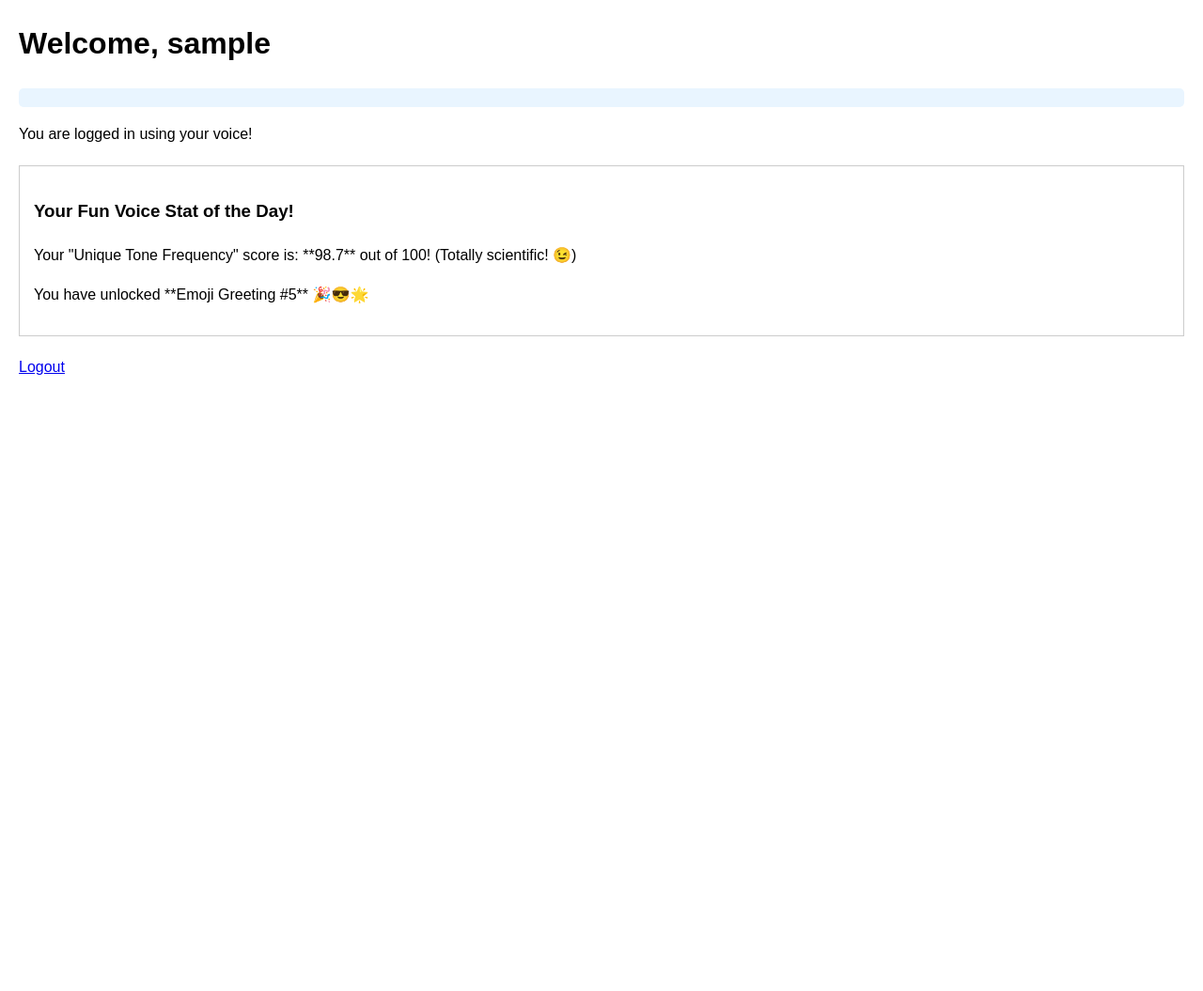
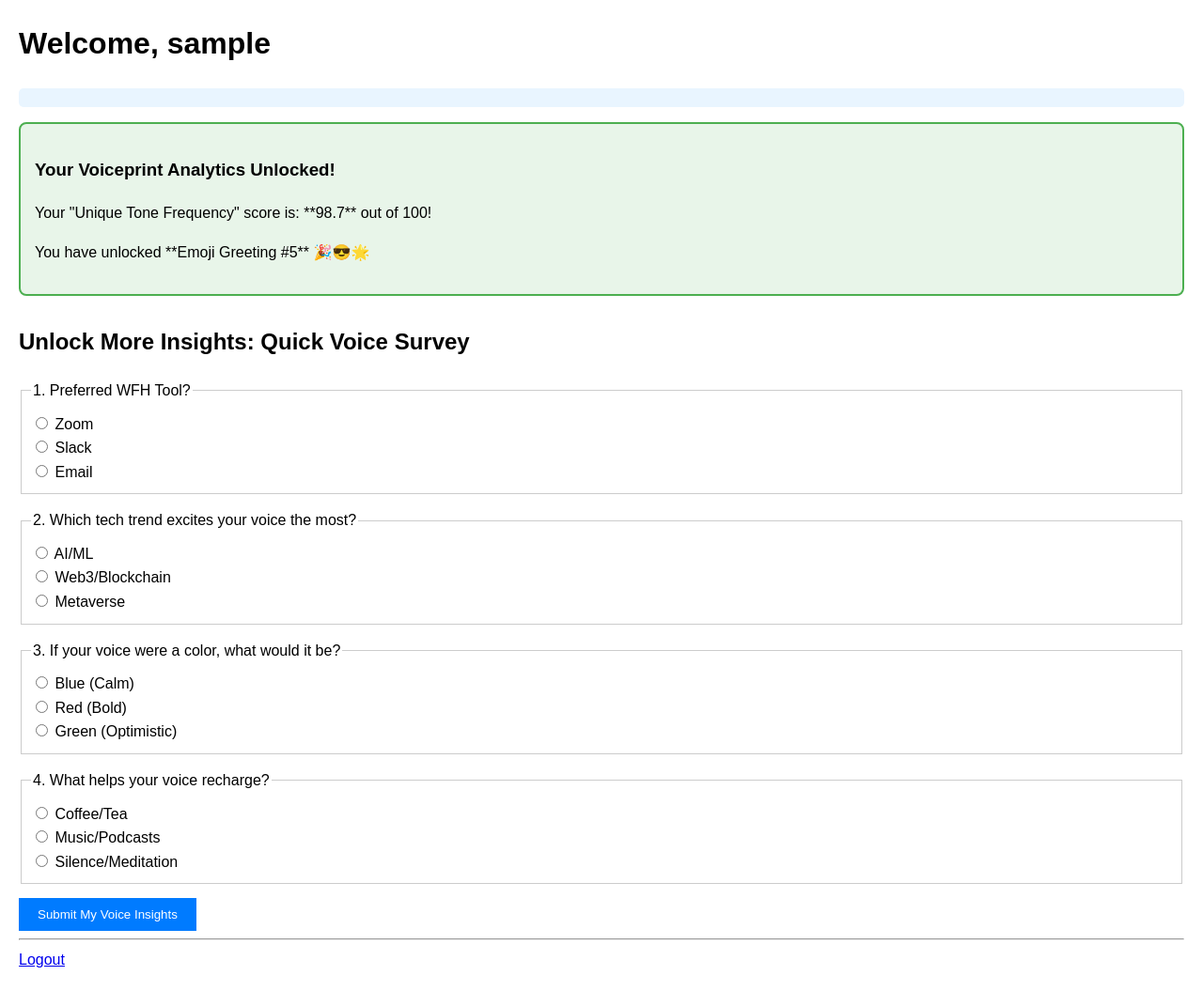
Before and after one commit to sravankumardasari23/Sayvibe, a Flask app: page /dashboard in a window 1280 px wide. Shown: the whole page at 94% size. Before the commit the page ends 399 px from the top, so only its background shows below. Run offline with Flask 3, Linux system fonts and the light colour scheme; the visitor is signed in with stand-in values (Sample User, id 1).

Commit message:
Updated dashboard.html

```diff
--- a/templates/dashboard.html
+++ b/templates/dashboard.html
@@ -3,53 +3,122 @@
 <head>
     <title>Dashboard</title>
     <link rel="stylesheet" href="{{ url_for('static', filename='style.css') }}">
+    <style>
+        .results-table {
+            width: 100%;
+            border-collapse: collapse;
+            margin-top: 20px;
+        }
+        .results-table th, .results-table td {
+            border: 1px solid #ddd;
+            padding: 10px;
+            text-align: left;
+        }
+        .results-table th {
+            background-color: #f2f2f2;
+        }
+    </style>
 </head>
 <body>
     <h1>Welcome, {{ username }}</h1>
 
-    <div id="voice-message-container">
-        <p class="flashes">{{ login_message }}</p>
-    </div>
+    <p class="flashes">{{ login_message }}</p>
 
-    <p>You are logged in using your voice!</p>
-
-    <div style="border: 1px solid #ccc; padding: 15px; margin-top: 20px;">
-        <h3>Your Fun Voice Stat of the Day!</h3>
-        <p>Your "Unique Tone Frequency" score is: **98.7** out of 100! (Totally scientific! 😉)</p>
+    <div style="border: 2px solid #4CAF50; padding: 15px; margin-bottom: 30px; border-radius: 8px; background-color: #e8f5e9;">
+        <h3>Your Voiceprint Analytics Unlocked!</h3>
+        <p>Your "Unique Tone Frequency" score is: **98.7** out of 100!</p>
         <p>You have unlocked **Emoji Greeting #5** 🎉😎🌟</p>
     </div>
 
-    <a href="{{ url_for('logout') }}" style="margin-top: 20px; display: inline-block;">Logout</a>
+    {% if not survey_complete %}
+
+        <h2>Unlock More Insights: Quick Voice Survey</h2>
+        <form method="POST" action="{{ url_for('submit_survey') }}">
+
+            <fieldset style="margin-bottom: 15px; padding: 10px; border: 1px solid #ccc;">
+                <legend>1. Preferred WFH Tool?</legend>
+                <input type="radio" id="tool_zoom" name="tool" value="Zoom" required> <label for="tool_zoom">Zoom</label><br>
+                <input type="radio" id="tool_slack" name="tool" value="Slack"> <label for="tool_slack">Slack</label><br>
+                <input type="radio" id="tool_email" name="tool" value="Email"> <label for="tool_email">Email</label>
+            </fieldset>
+
+            <fieldset style="margin-bottom: 15px; padding: 10px; border: 1px solid #ccc;">
+                <legend>2. Which tech trend excites your voice the most?</legend>
+                <input type="radio" id="trend_ai" name="trend" value="AI/ML" required> <label for="trend_ai">AI/ML</label><br>
+                <input type="radio" id="trend_web3" name="trend" value="Web3/Blockchain"> <label for="trend_web3">Web3/Blockchain</label><br>
+                <input type="radio" id="trend_metaverse" name="trend" value="Metaverse"> <label for="trend_metaverse">Metaverse</label>
+            </fieldset>
+
+            <fieldset style="margin-bottom: 15px; padding: 10px; border: 1px solid #ccc;">
+                <legend>3. If your voice were a color, what would it be?</legend>
+                <input type="radio" id="color_blue" name="color" value="Blue (Calm)" required> <label for="color_blue">Blue (Calm)</label><br>
+                <input type="radio" id="color_red" name="color" value="Red (Bold)"> <label for="color_red">Red (Bold)</label><br>
+                <input type="radio" id="color_green" name="color" value="Green (Optimistic)"> <label for="color_green">Green (Optimistic)</label>
+            </fieldset>
+
+            <fieldset style="margin-bottom: 15px; padding: 10px; border: 1px solid #ccc;">
+                <legend>4. What helps your voice recharge?</legend>
+                <input type="radio" id="recharge_coffee" name="recharge" value="Coffee/Tea" required> <label for="recharge_coffee">Coffee/Tea</label><br>
+                <input type="radio" id="recharge_music" name="recharge" value="Music/Podcasts"> <label for="recharge_music">Music/Podcasts</label><br>
+                <input type="radio" id="recharge_silence" name="recharge" value="Silence/Meditation"> <label for="recharge_silence">Silence/Meditation</label>
+            </fieldset>
+
+            <input type="submit" value="Submit My Voice Insights" style="padding: 10px 20px; background-color: #007bff; color: white; border: none; cursor: pointer;">
+        </form>
+
+    {% else %}
+
+        <h2>✅ Insights Complete! View Your Voice Profile:</h2>
+
+        <table class="results-table">
+            <tr><th>Question</th><th>Your Answer</th><th>Voice Insight</th></tr>
+            <tr>
+                <td>1. Preferred WFH Tool</td>
+                <td>{{ user_survey.tool }}</td>
+                <td>Your voice is most comfortable in a collaborative digital space.</td>
+            </tr>
+            <tr>
+                <td>2. Tech Trend Excitement</td>
+                <td>{{ user_survey.trend }}</td>
+                <td>You speak the language of the future—your voice profile is highly innovative.</td>
+            </tr>
+            <tr>
+                <td>3. Voice Color</td>
+                <td>{{ user_survey.color }}</td>
+                <td>Your voice naturally carries an aura of **{{ user_survey.color }}**.</td>
+            </tr>
+            <tr>
+                <td>4. Voice Recharge</td>
+                <td>{{ user_survey.recharge }}</td>
+                <td>To maintain optimal voice energy, ensure you get enough **{{ user_survey.recharge }}**.</td>
+            </tr>
+        </table>
+        <p style="margin-top: 20px;">*These fun insights are generated by our proprietary Voice Vibe Algorithm™.</p>
+
+    {% endif %}
+
+    <hr>
+    <a href="{{ url_for('logout') }}">Logout</a>
 
     <script>
-        // --- Client-Side Text-to-Speech (TTS) ---
         function speakMessage(text) {
             if ('speechSynthesis' in window) {
-                // Remove emojis and artifacts for cleaner speech
                 const cleanText = text.replace(/[\uD800-\uDBFF][\uDC00-\uDFFF]|\S+:\/\/\S+|\(.*\)|\[.*\]/g, '').trim();
-
-                const msg = new SpeechSynthesisUtterance();
-                msg.text = cleanText;
-                msg.volume = 1; // 0 to 1
-                msg.rate = 1;   // 0.1 to 10
-                msg.pitch = 1;  // 0 to 2
-
-                // You can choose a specific voice if you want a fun personality
-                // window.speechSynthesis.getVoices().forEach(voice => {
-                //     if (voice.name === 'Alex') msg.voice = voice;
-                // });
-
+                const msg = new SpeechSynthesisUtterance(cleanText);
                 window.speechSynthesis.speak(msg);
-            } else {
-                console.warn('Text-to-speech not supported in this browser.');
             }
         }
 
-        // Get the message passed from the server and speak it
+        // Check if there's a login message (only speak once after login)
         const messageToSpeak = document.querySelector('.flashes').textContent.trim();
-        if (messageToSpeak) {
+        if (messageToSpeak && !sessionStorage.getItem('spoken_login')) {
             speakMessage(messageToSpeak);
+            sessionStorage.setItem('spoken_login', 'true');
         }
+        // Clear flag when leaving dashboard
+        window.onbeforeunload = function() {
+            sessionStorage.removeItem('spoken_login');
+        };
     </script>
 </body>
 </html>
```
